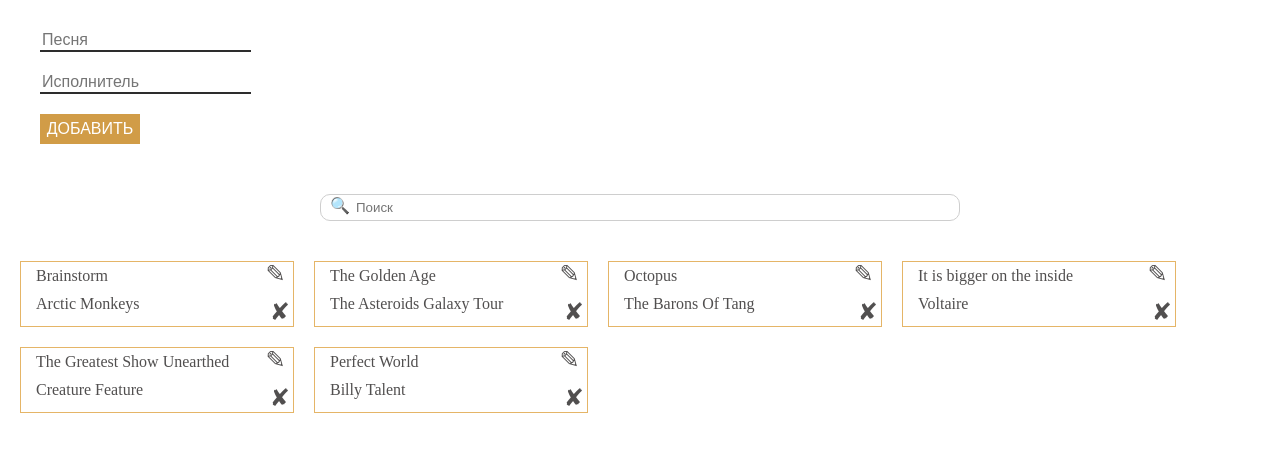
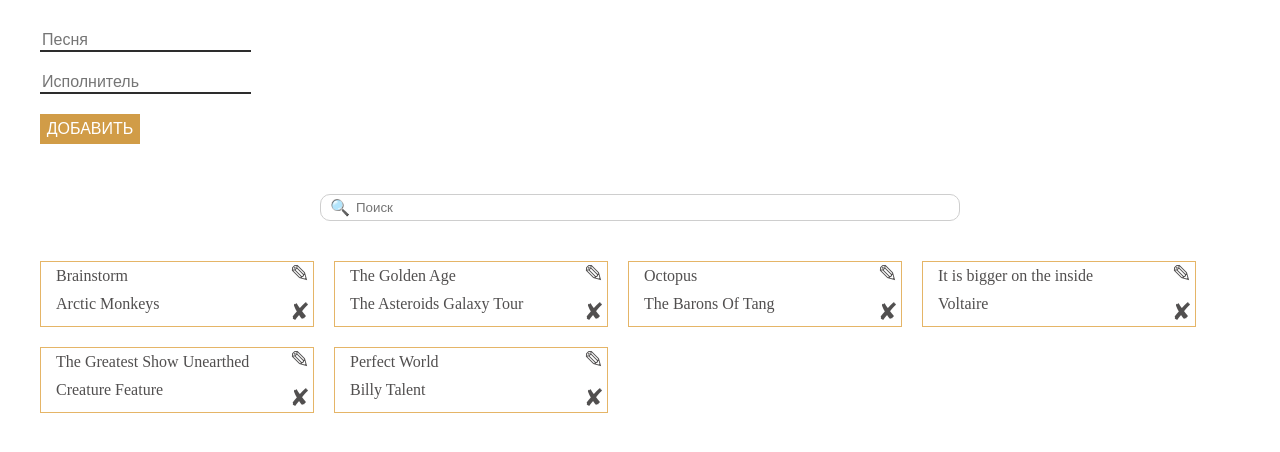
Before and after one commit to Bobrova/list-module, a React app: page / in a window 1280 px wide. Built offline with nearby package versions, Linux system fonts and the light colour scheme.

Commit message:
fix layout

```diff
--- a/src/components/ItemList/style.scss
+++ b/src/components/ItemList/style.scss
@@ -33,8 +33,8 @@
   position: absolute;
   bottom: 0;
   right: 0;
+  font-size: 1.5em;
   text-align: center;
-  font-size: 1.5em;
   color: $color-text;
   line-height: 100%;
 
@@ -46,12 +46,13 @@
 }
 
 .btnEdit {
-  width: 1.15em;
-  height: 1.15em;
+  width: 1.1em;
+  height: 1.1em;
   position: absolute;
   top: 0;
   right: 0;
   font-size: 1.5em;
+  text-align: center;
   line-height: 100%;
   color: $color-text;
 
--- a/src/components/List/style.scss
+++ b/src/components/List/style.scss
@@ -1,13 +1,13 @@
 
 .list {
-  padding: 10px;
+  padding: 10px 30px;
 }
 
 .listMusic {
   display: flex;
   flex-wrap: wrap;
 
-  @media (max-width: 550px) {
+  @media (max-width: 600px) {
     justify-content: space-around;
   }
 }
--- a/src/components/Search/style.scss
+++ b/src/components/Search/style.scss
@@ -5,11 +5,12 @@
 }
 
 .loupe {
+  height: 27px;
   position: absolute;
   top: 0;
   left: 0;
-  margin-left: 10px;
-  margin-top: 2px;
+  line-height: 27px;
+  padding-left: 10px;
   color: #8c8c8c;
 }
 
```
Also changed, not shown: 1 other file.
